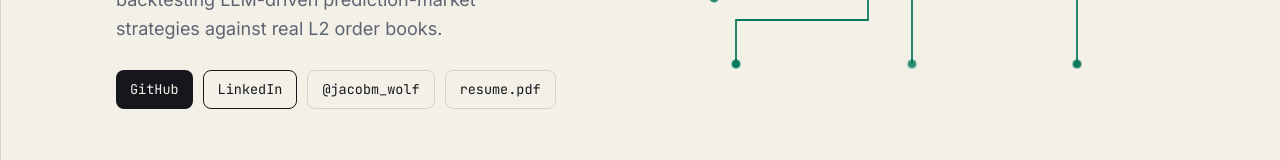
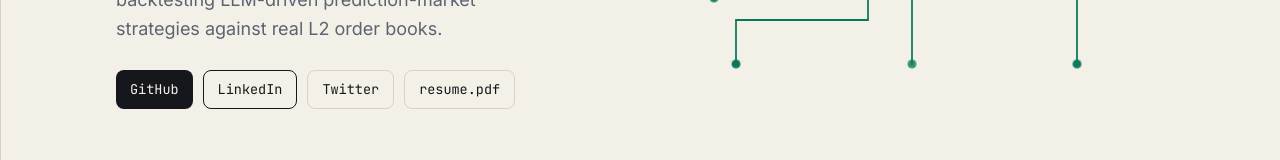
Before and after one commit to jacobwolf-1/jacobwolf-1.github.io, a plain HTML site: page index.html in a window 1280 px wide. Shown: the part 481-641 px from the top of the page. Drawn offline with Linux system fonts and the light colour scheme.

```diff
--- a/index.html
+++ b/index.html
@@ -53,7 +53,7 @@ a{color:var(--accent)}
    <div style="display:flex;flex-wrap:wrap;gap:10px;margin-top:26px;font-family:'JetBrains Mono',ui-monospace,monospace;font-size:13.5px;animation:boot .4s 1.6s both">
     <a href="https://github.com/jacobwolf-1" style="text-decoration:none;color:var(--bg);background:var(--fg);padding:9px 14px;border-radius:8px">GitHub</a>
     <a href="https://www.linkedin.com/in/jacob-max-wolf" style="text-decoration:none;color:var(--fg);border:1px solid var(--fg);padding:8px 14px;border-radius:8px">LinkedIn</a>
-    <a href="https://x.com/jacobm_wolf" style="text-decoration:none;color:var(--fg);border:1px solid var(--line);padding:8px 14px;border-radius:8px">@jacobm_wolf</a>
+    <a href="https://x.com/jacobm_wolf" style="text-decoration:none;color:var(--fg);border:1px solid var(--line);padding:8px 14px;border-radius:8px">Twitter</a>
     <a href="Wolf_Jacob_Resume.pdf" style="text-decoration:none;color:var(--fg);border:1px solid var(--line);padding:8px 14px;border-radius:8px">resume.pdf</a>
    </div>
   </div>
```
